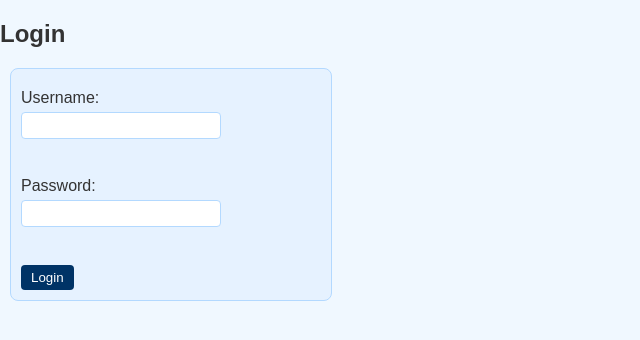
After one commit to koba1217/bptraceability, a Flask app: page /login in a window 1280 px wide. The commit adds this page. Shown: the top 340 px of the page, without its empty margins (0-640 px from the left). Run offline with Flask 3, Linux system fonts and the light colour scheme.

Commit message:
ログイン機能の実装

```diff
--- a/app.py
+++ b/app.py
@@ -1,9 +1,20 @@
-from flask import Flask, request, render_template
+from flask import Flask, render_template, request, redirect, url_for, session
 import datetime
 import hashlib
 
 # Flask アプリの作成
 app = Flask(__name__)
+app.secret_key = 'your_secret_key_here'  # シークレットキーを設定
+
+# ハードコードされたユーザー情報
+users = {
+    "user1": "pass",
+    "user2": "pass",
+    "リサイクラー1": "pass",
+    "紡績1": "pass",
+    "製品化1": "pass"
+}
+
 
 # トレーサビリティ機能
 class Traceability:
@@ -79,7 +90,7 @@ def add_pet():
     weight = request.form['weight']
     location = request.form['location']
     pet_id = manager.add_pet(weight, location)
-    return render_template('index.html', pets=manager.pets, message=f"New PET added with ID {pet_id}")
+    return render_template('index.html', pets=manager.pets, message=f"{pet_id}が投函されました。")
 
 @app.route('/add_trace/<trace_type>', methods=['GET', 'POST'])
 def add_trace(trace_type):
@@ -88,7 +99,15 @@ def add_trace(trace_type):
         location = request.form['location']
         status = request.form['status']
         manager.add_trace_to_pet(pet_id, location, status, trace_type)
-        return index()
+        if 'username' in session:
+            username = session['username']
+            if username == 'リサイクラー1' and trace_type == 'recycler':
+                return redirect(url_for('add_trace', trace_type='recycler'))
+            elif username == '紡績1' and trace_type == 'spinning':
+                return redirect(url_for('add_trace', trace_type='spinning'))
+            elif username == '製品化1' and trace_type == 'manufacturing':
+                return redirect(url_for('add_trace', trace_type='manufacturing'))
+        return redirect(url_for('index'))  # その他のユーザーやエラー時はホーム画面にリダイレクト
     else:
         if trace_type == 'recycler':
             pet_ids = list(manager.pets.keys())
@@ -98,6 +117,8 @@ def add_trace(trace_type):
             pet_ids = manager.get_pet_ids_by_trace_type('spinning', '出荷')
         return render_template(f'add_trace_{trace_type}.html', pet_ids=pet_ids)
 
+    return render_template(f'add_trace_{trace_type}.html')
+
 @app.route('/trace_log/<pet_id>')
 def trace_log(pet_id):
     trace_data = manager.get_trace_log_for_pet(pet_id)
@@ -105,5 +126,42 @@ def trace_log(pet_id):
         return render_template('trace_log.html', pet_id=pet_id, weight=trace_data['weight'], initial_location=trace_data['initial_location'], trace_log=trace_data['trace_log'])
     return render_template('trace_log.html', pet_id=pet_id, message="No trace log found for this PET.")
 
+@app.route('/login', methods=['GET', 'POST'])
+def login():
+    if request.method == 'POST':
+        username = request.form['username']
+        password = request.form['password']
+
+        # 認証の確認
+        if username in users and users[username] == password:
+            session['username'] = username  # セッションにユーザー名を保存
+
+            # ユーザー名に応じてリダイレクト先を変更
+            if username == 'リサイクラー1':
+                return redirect(url_for('add_trace', trace_type='recycler'))
+            elif username == '紡績1':
+                return redirect(url_for('add_trace', trace_type='spinning'))
+            elif username == '製品化1':
+                return redirect(url_for('add_trace', trace_type='manufacturing'))
+            else:
+                return redirect(url_for('index'))
+
+        else:
+            return "Invalid credentials. Please try again."
+
+    return render_template('login.html')
+
+
+@app.route('/logout')
+def logout():
+    session.pop('username', None)  # セッションからユーザー名を削除
+    return redirect(url_for('login'))
+
+@app.before_request
+def require_login():
+    allowed_routes = ['login']
+    if 'username' not in session and request.endpoint not in allowed_routes:
+        return redirect(url_for('login'))
+
 if __name__ == '__main__':
     app.run(debug=True)
--- /dev/null
+++ b/templates/login.html
@@ -0,0 +1,19 @@
+<!DOCTYPE html>
+<html lang="en">
+<head>
+    <meta charset="UTF-8">
+    <meta name="viewport" content="width=device-width, initial-scale=1.0">
+    <title>Login</title>
+    <link rel="stylesheet" href="{{ url_for('static', filename='styles.css') }}">
+</head>
+<body>
+    <h2>Login</h2>
+    <form action="{{ url_for('login') }}" method="POST">
+        <label for="username">Username:</label>
+        <input type="text" id="username" name="username" required><br><br>
+        <label for="password">Password:</label>
+        <input type="password" id="password" name="password" required><br><br>
+        <button type="submit">Login</button>
+    </form>
+</body>
+</html>
--- a/templates/trace_log.html
+++ b/templates/trace_log.html
@@ -18,9 +18,9 @@
         <ul>
             {% for trace in trace_log %}
                 <li>
-                    <strong>Timestamp:</strong> {{ trace.timestamp }}<br>
-                    <strong>Location:</strong> {{ trace.location }}<br>
-                    <strong>Status:</strong> {{ trace.status }}<br>
+                    <strong>日付:</strong> {{ trace.timestamp }}<br>
+                    <strong>会社:</strong> {{ trace.location }}<br>
+                    <strong>ステータス:</strong> {{ trace.status }}<br>
                     <strong>Type:</strong> {{ trace.trace_type }}
                 </li>
             {% endfor %}
```
Also changed, not shown: templates/add_trace_manufacturing.html (+6 -5 lines), templates/add_trace_recycler.html (+6 -5 lines), templates/add_trace_spinning.html (+6 -5 lines), templates/index.html (+15 -10 lines).
